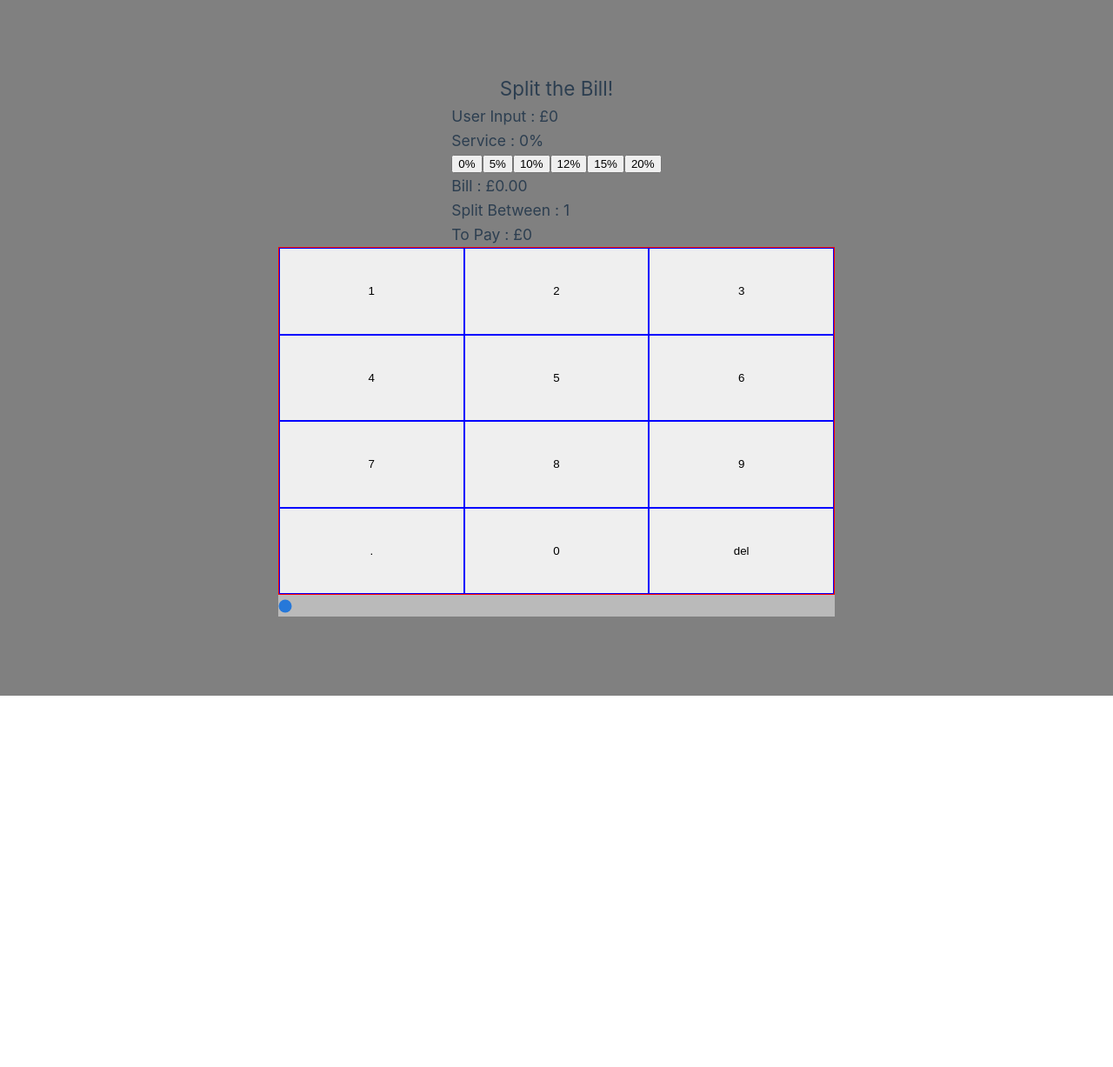
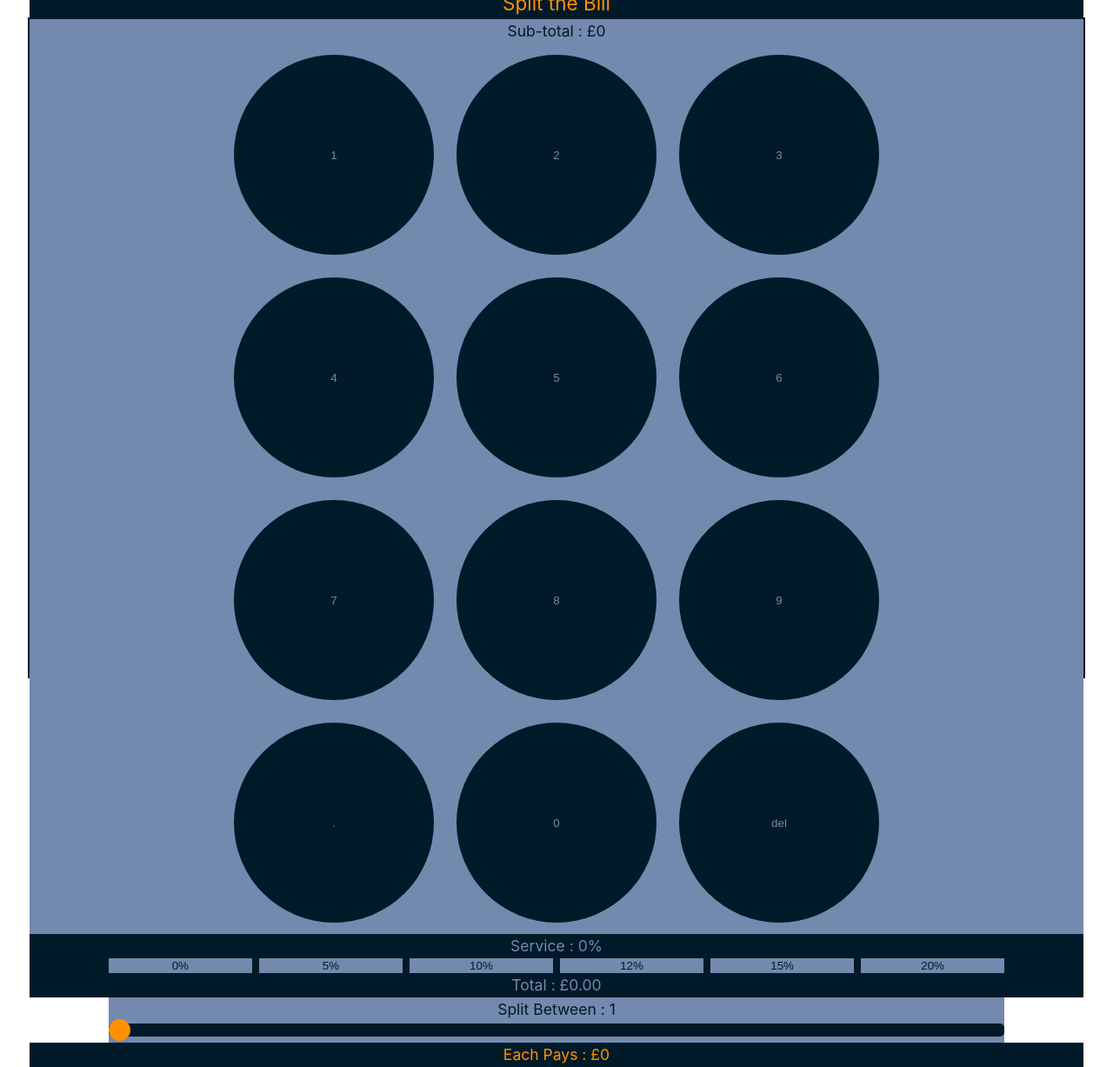
Before and after one commit to NoahAldhous/split-the-bill, a Vue app in the folder noahs-first-vue-project/: page / in a window 1280 px wide. Shown: the whole page at 87% size. Before the commit the page ends 800 px from the top, so only its background shows below. Built offline with nearby package versions, Linux system fonts and the light colour scheme.

Commit message:
added styling to app

```diff
--- a/noahs-first-vue-project/src/App.vue
+++ b/noahs-first-vue-project/src/App.vue
@@ -79,12 +79,29 @@ function calculateAmountToPay() {
 <template>
   <div className="app-container">
     <section className="heading-container">
-      <h1 className="heading">Split the Bill!</h1>
+      <h1 className="heading">Split the Bill</h1>
     </section>
     <section className="value-container">
-      <h3>User Input : £{{ userInput }}</h3>
-      <h3>Service : {{ serviceCharge }}%</h3>
-      <section className="service-charge-container">
+      <section className="sub-total-container">
+        <h3 className="sub-heading">Sub-total : £{{ userInput }}</h3>
+        <div className="grid-container">
+          <button @click="handleClick('1')" className="grid-item">1</button>
+          <button @click="handleClick('2')" className="grid-item">2</button>
+          <button @click="handleClick('3')" className="grid-item">3</button>
+          <button @click="handleClick('4')" className="grid-item">4</button>
+          <button @click="handleClick('5')" className="grid-item">5</button>
+          <button @click="handleClick('6')" className="grid-item">6</button>
+          <button @click="handleClick('7')" className="grid-item">7</button>
+          <button @click="handleClick('8')" className="grid-item">8</button>
+          <button @click="handleClick('9')" className="grid-item">9</button>
+          <button @click="handleClick('.')" className="grid-item">.</button>
+          <button @click="handleClick('0')" className="grid-item">0</button>
+          <button @click="handleClick('del')" className="grid-item">del</button>
+        </div>
+      </section>
+      <section className="service-container">
+        <h3 className="sub-heading">Service : {{ serviceCharge }}%</h3>
+        <section className="service-charge-button-container">
           <button
             className="service-charge-button"
             @click="changeServiceCharge(0)"
@@ -122,26 +139,10 @@ function calculateAmountToPay() {
             20%
           </button>
         </section>
-      <h3>Bill : £{{ billCurrency }}</h3>
-      <h3>Split Between : {{ numberOfGuests }}</h3>
-      <h3>To Pay : £{{ amountToPay }}</h3>
+        <h3 className="sub-heading">Total : £{{ billCurrency }}</h3>
       </section>
-    <section className="numpad-container">
-      <div className="grid-container">
-        <button @click="handleClick('1')" className="grid-item">1</button>
-        <button @click="handleClick('2')" className="grid-item">2</button>
-        <button @click="handleClick('3')" className="grid-item">3</button>
-        <button @click="handleClick('4')" className="grid-item">4</button>
-        <button @click="handleClick('5')" className="grid-item">5</button>
-        <button @click="handleClick('6')" className="grid-item">6</button>
-        <button @click="handleClick('7')" className="grid-item">7</button>
-        <button @click="handleClick('8')" className="grid-item">8</button>
-        <button @click="handleClick('9')" className="grid-item">9</button>
-        <button @click="handleClick('.')" className="grid-item">.</button>
-        <button @click="handleClick('0')" className="grid-item">0</button>
-        <button @click="handleClick('del')" className="grid-item">del</button>
-      </div>
-    </section>
+      <section className="split-container">
+        <h3 className="sub-heading">Split Between : {{ numberOfGuests }}</h3>
         <section className="slider-container">
           <input
             type="range"
@@ -152,48 +153,133 @@ function calculateAmountToPay() {
             @input="handleChange"
           />
         </section>
+      </section>
+      <section className="payment-container">
+        <h3 className="sub-heading">Each Pays : £{{ amountToPay }}</h3>
+      </section>
+    </section>
   </div>
 </template>
 
 <style scoped>
 .app-container {
-  width: 100vw;
-  height: 100vh;
+  width: 95vw;
+  height: 95vh;
+  display: flex;
+  flex-direction: column;
+  align-items: center;
+  justify-content: flex-end;
+  background-color: var(--background-color);
+  border: 2px solid var(--dark-color);
+}
+.value-container {
+  width: 100%;
+  height: 100%;
+  display: flex;
+  flex-direction: column;
+  background-color: var(--soft-color);
+  align-items: center;
+  justify-content: space-evenly;
+}
+.heading-container {
+  background-color: var(--dark-color);
+  width: 100%;
+  height: 10%;
+  display: flex;
+  justify-content: center;
+  align-items: center;
+  top: 0;
+}
+.heading {
+  color: var(--highlight-color);
+}
+.sub-total-container {
+  background-color: var(--soft-color);
+  color: var(--dark-color);
+  width: 100%;
   display: flex;
   flex-direction: column;
   align-items: center;
   justify-content: center;
-  background-color: gray;
-}
-.numpad-container {
-  height: 50%;
-  width: 50%;
 }
 .grid-container {
-  border: 1px solid red;
-  height: 100%;
-  width: 100%;
+  height: 80vw;
+  width: 60vw;
   display: grid;
   grid-template-columns: repeat(3, 1fr);
   grid-template-rows: repeat(4, 1fr);
 }
 .grid-item {
-  border: 1px solid blue;
+  border: none;
+  background-color: var(--dark-color);
+  /* clip-path: circle(); */
+  border-radius: 50%;
+  margin: 5%;
+  color: var(--soft-color);
 }
-
+.service-container {
+  background-color: var(--dark-color);
+  color: var(--soft-color);
+  width: 100%;
+  display: flex;
+  flex-direction: column;
+  align-items: center;
+}
+.service-charge-button-container {
+  display: flex;
+  justify-content: space-between;
+  width: 85%;
+}
+.service-charge-button {
+  border: none;
+  background-color: var(--soft-color);
+  color: var(--dark-color);
+  width: 16%;
+}
+.split-container {
+  background-color: var(--soft-color);
+  color: var(--dark-color);
+  width: 85%;
+  display: flex;
+  flex-direction: column;
+  align-items: center;
+}
 .slider-container {
-  width: 50%;
+  width: 100%;
 }
 
 .slider {
   -webkit-appearance: none; /* Override default CSS styles */
   appearance: none;
   width: 100%; /* Full-width */
-  height: 25px; /* Specified height */
-  background: #d3d3d3; /* Grey background */
+  height: 15px;
+  border-radius: 5px;
+  background: var(--dark-color); /* Grey background */
   outline: none; /* Remove outline */
-  opacity: 0.7; /* Set transparency (for mouse-over effects on hover) */
   -webkit-transition: 0.2s; /* 0.2 seconds transition on hover */
   transition: opacity 0.2s;
 }
+.slider::-webkit-slider-thumb {
+  -webkit-appearance: none;
+  appearance: none;
+  width: 25px;
+  height: 25px;
+  border-radius: 50%;
+  background: var(--highlight-color);
+  cursor: pointer;
+}
+.slider::-moz-range-thumb {
+  width: 25px;
+  height: 25px;
+  border-radius: 50%;
+  background: var(--hightlight-color);
+  cursor: pointer;
+}
+.payment-container {
+  background-color: var(--dark-color);
+  color: var(--highlight-color);
+  width: 100%;
+  display: flex;
+  justify-content: center;
+}
 </style>
--- a/noahs-first-vue-project/src/assets/base.css
+++ b/noahs-first-vue-project/src/assets/base.css
@@ -1,39 +1,9 @@
-/* color palette from <https://github.com/vuejs/theme> */
+/* color variables */
 :root {
-  --vt-c-white: #ffffff;
-  --vt-c-white-soft: #f8f8f8;
-  --vt-c-white-mute: #f2f2f2;
-
-  --vt-c-black: #181818;
-  --vt-c-black-soft: #222222;
-  --vt-c-black-mute: #282828;
-
-  --vt-c-indigo: #2c3e50;
-
-  --vt-c-divider-light-1: rgba(60, 60, 60, 0.29);
-  --vt-c-divider-light-2: rgba(60, 60, 60, 0.12);
-  --vt-c-divider-dark-1: rgba(84, 84, 84, 0.65);
-  --vt-c-divider-dark-2: rgba(84, 84, 84, 0.48);
-
-  --vt-c-text-light-1: var(--vt-c-indigo);
-  --vt-c-text-light-2: rgba(60, 60, 60, 0.66);
-  --vt-c-text-dark-1: var(--vt-c-white);
-  --vt-c-text-dark-2: rgba(235, 235, 235, 0.64);
-}
-
-/* semantic color variables for this project */
-:root {
-  --color-background: var(--vt-c-white);
-  --color-background-soft: var(--vt-c-white-soft);
-  --color-background-mute: var(--vt-c-white-mute);
-
-  --color-border: var(--vt-c-divider-light-2);
-  --color-border-hover: var(--vt-c-divider-light-1);
-
-  --color-heading: var(--vt-c-text-light-1);
-  --color-text: var(--vt-c-text-light-1);
-
-  --section-gap: 160px;
+--background-color: #ffff;
+--highlight-color: #FE9000;
+--dark-color: #001A29;
+--soft-color: #7389AE;
 }
 
 @media (prefers-color-scheme: dark) {
@@ -71,4 +41,5 @@ body {
   text-rendering: optimizeLegibility;
   -webkit-font-smoothing: antialiased;
   -moz-osx-font-smoothing: grayscale;
+  background-color: var(--background-color);
 }
--- a/noahs-first-vue-project/src/assets/main.css
+++ b/noahs-first-vue-project/src/assets/main.css
@@ -1,8 +1,12 @@
 @import './base.css';
 
 #app {
-  max-width: 1280px;
+  width: 100vw;
+  height: 100vh;
   margin: 0 auto;
-  background-color: blue;
+  background-color: var(--background-color);
   font-weight: normal;
+  display: flex;
+  justify-content: center;
+  align-items: center;
 }
```
Lines whose indentation alone changed are shown as unchanged.
